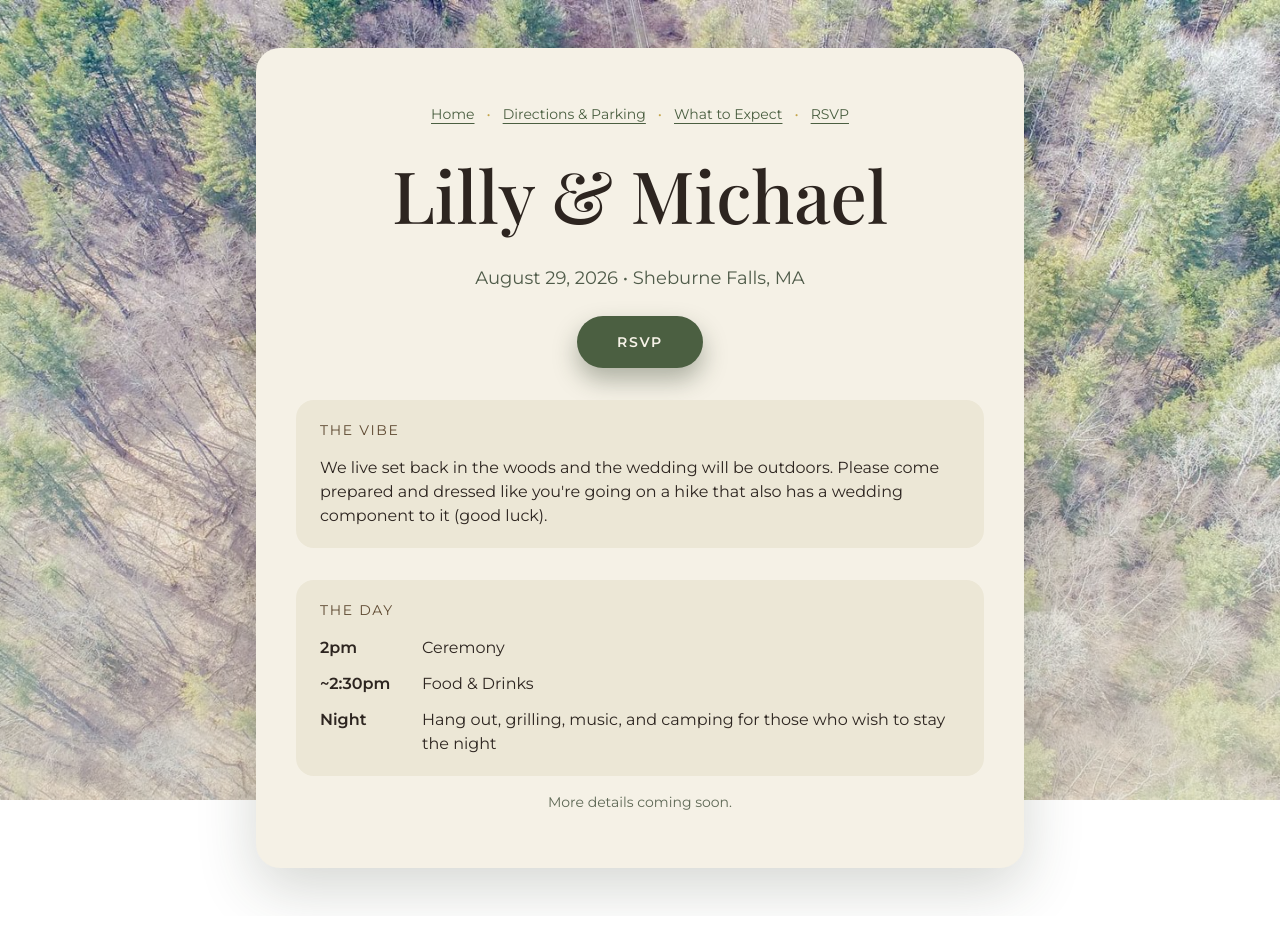
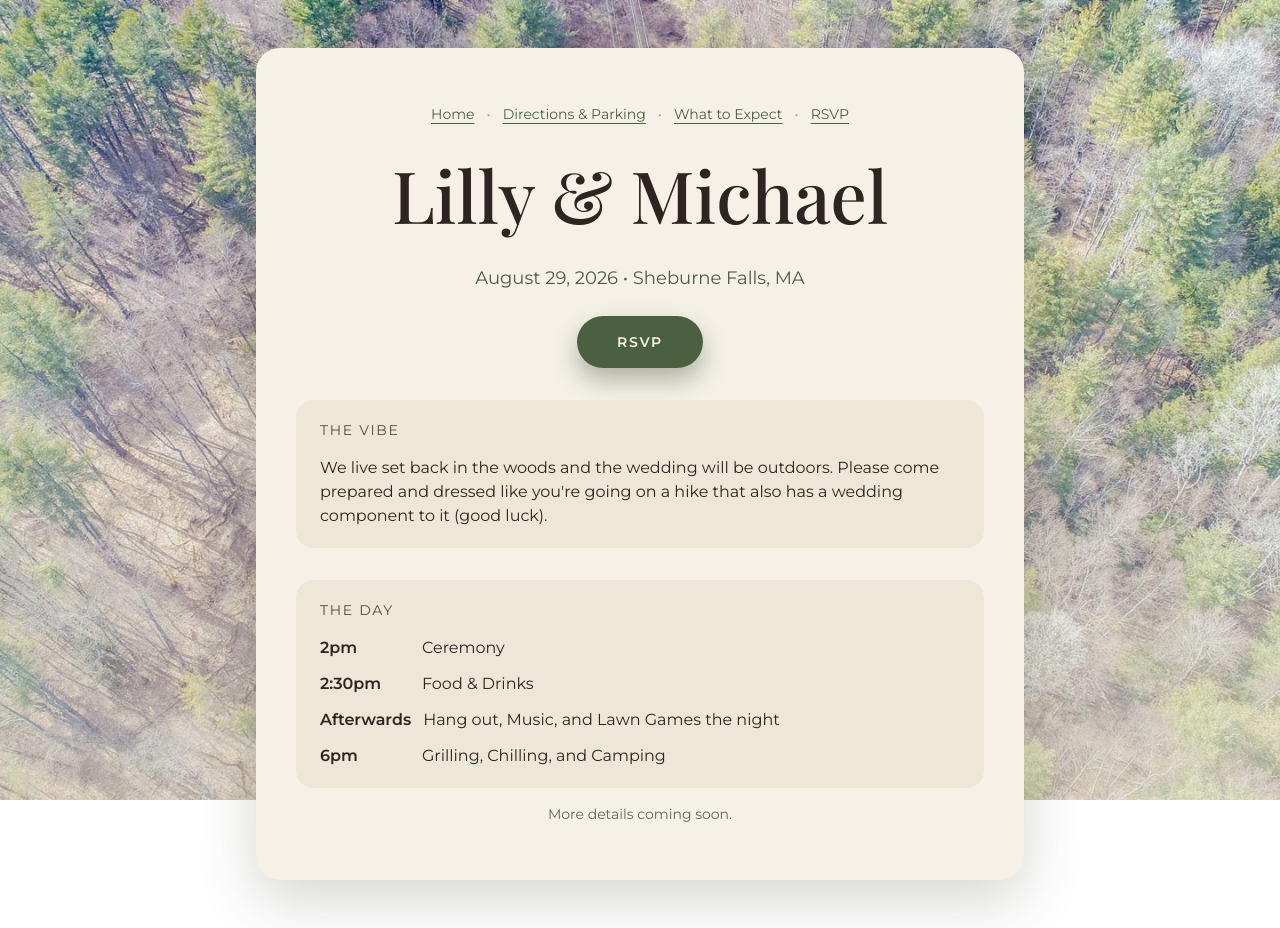
Before and after one commit to mjsokolo/wedding, a React (Vite) app: page / in a window 1280 px wide. Built offline with nearby package versions, Linux system fonts and the light colour scheme.

Commit message:
landing page changes

```diff
--- a/src/pages/LandingPage.jsx
+++ b/src/pages/LandingPage.jsx
@@ -37,13 +37,17 @@ export default function LandingPage() {
             Ceremony
           </li>
           <li className="flex items-baseline gap-3">
-            <strong className="min-w-[90px] font-semibold">~2:30pm</strong>
+            <strong className="min-w-[90px] font-semibold">2:30pm</strong>
             Food & Drinks
           </li>
           <li className="flex items-baseline gap-3">
-            <strong className="min-w-[90px] font-semibold">Night</strong>
-            Hang out, grilling, music, and camping for those who wish to stay
+            <strong className="min-w-[90px] font-semibold">Afterwards</strong>
+            Hang out, Music, and Lawn Games
             the night
+          </li>
+          <li className="flex items-baseline gap-3">
+            <strong className="min-w-[90px] font-semibold">6pm</strong>
+            Grilling, Chilling, and Camping
           </li>
         </ul>
       </section>
```
